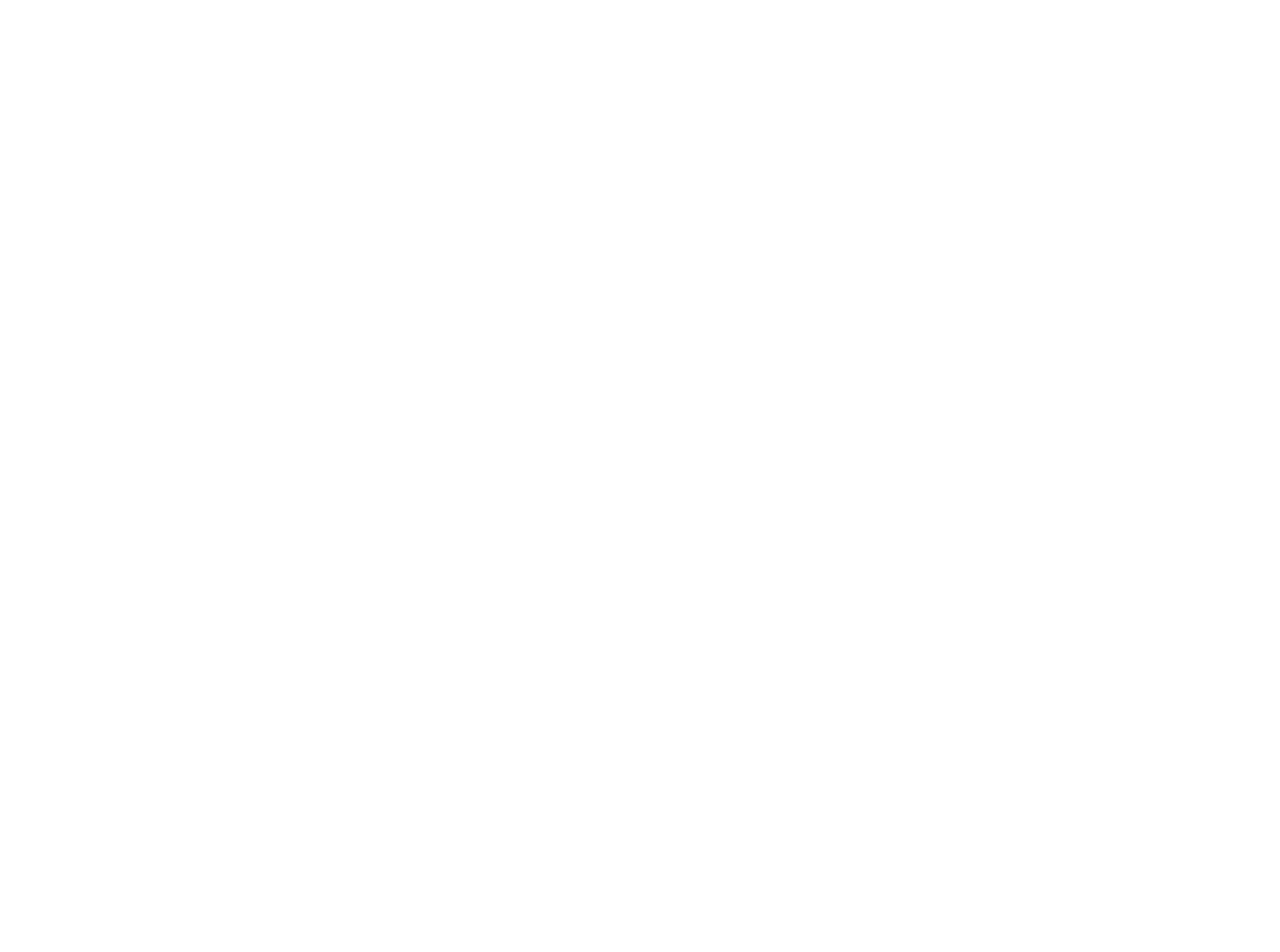
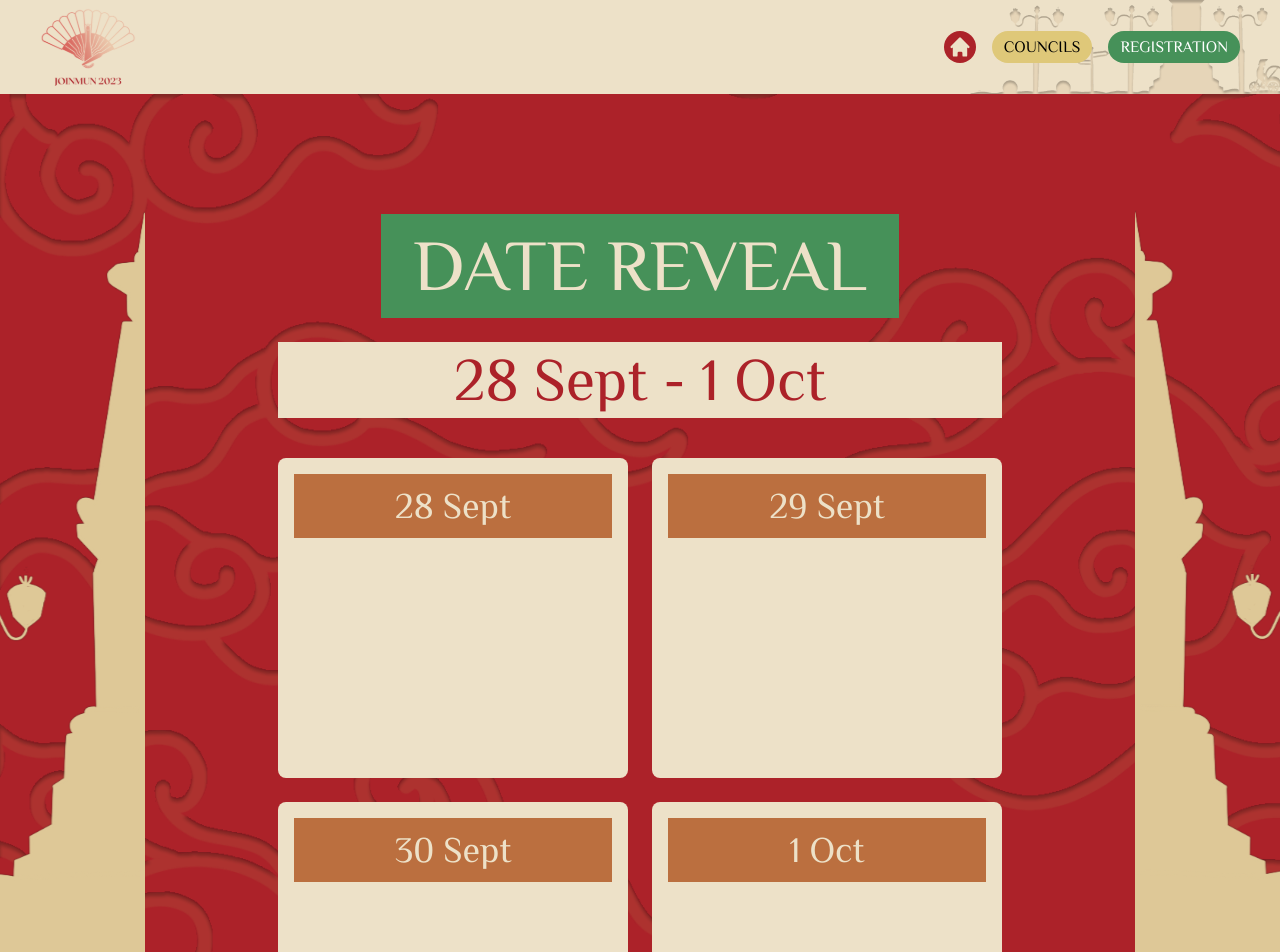
Before and after one commit to nandaisnanda/JOINMUN2023, a Next.js app in the folder joinmun-web/: page /reveal in a window 1280 px wide. Before the commit this address had no page. Shown: the top 952 px of the page. Before the commit the page ends 800 px from the top, so only its background shows below. Built offline with nearby package versions, Linux system fonts and the light colour scheme.

Commit message:
reveal page animation

```diff
--- a/joinmun-web/components/index/Remarks.jsx
+++ b/joinmun-web/components/index/Remarks.jsx
@@ -3,15 +3,15 @@
 
 const Remarks = () => {
   return (
-		<section className="container mx-auto mb-28 space-y-8 px-8 sm:px-12 lg:px-16">
-			<div className="flex flex-col items-center justify-center space-y-6 font-headline md:flex-row md:space-x-10 md:space-y-0">
+    <section className="container mx-auto mb-28 space-y-8 px-8 sm:px-12 lg:flex lg:items-center lg:justify-center lg:space-x-12 lg:space-y-0 lg:px-16">
+      <div className="flex flex-col items-center justify-center space-y-6 font-headline md:flex-row md:space-x-10 md:space-y-0 lg:flex-col lg:space-x-0 lg:space-y-6">
         <Image
-					className="h-auto w-36 rounded-full shadow-[0_0_10px_white] md:w-44 lg:w-56"
+          className="h-auto w-48 rounded-full shadow-[0_0_10px_white] md:w-56 lg:min-w-[16rem]"
           src={fotoPresident}
           alt="foto president"
         />
-				<div className="text-center md:space-y-4 md:text-left">
-					<h2 className="text-xl font-bold text-[#f4bb9c] sm:text-2xl md:text-3xl lg:text-4xl">
+        <div className="text-center md:space-y-4 md:text-left lg:text-center">
+          <h2 className="text-xl font-bold text-[#f4bb9c] sm:text-2xl md:text-3xl lg:mx-auto lg:max-w-[12ch] lg:text-4xl">
             Muhammad Riefky Fahreza
           </h2>
           <p className="text-base md:text-lg lg:text-xl">
@@ -20,7 +20,11 @@
           </p>
         </div>
       </div>
-			<p className="mx-auto max-w-prose text-justify">
+      <p className="mx-auto max-w-prose text-justify text-sm md:text-base lg:text-lg">
+        <span className="mb-2 hidden w-full text-center font-headline text-[4.25rem] lg:block">
+          WELCOMING REMARKS
+        </span>
+        <br />
         It is beyond my honor to announce the establishment of the 12th
         conference of Jogja International Model United Nations (‘JOINMUN’), one
         of the founding MUNs that contains the legacy of great MUNers of
--- a/joinmun-web/pages/reveal.js
+++ b/joinmun-web/pages/reveal.js
@@ -1,10 +1,13 @@
 import { motion } from "framer-motion";
 import Head from "next/head";
+import Image from "next/image";
+import tuguKiri from "../public/reveal/tugu-kiri.svg";
+import tuguKanan from "../public/reveal/tugu-kanan.svg";
 
 const Reveal = () => {
   return (
     <section
-			className="min-h-screen"
+      className="relative min-h-screen overflow-hidden py-20"
       style={{ backgroundImage: "url('./cloud-background.png')" }}
     >
       <Head>
@@ -22,32 +25,42 @@
         <div className="mb-6 bg-yellow px-[15vw] py-2 text-center text-2xl sm:mb-10 sm:text-5xl md:px-44 lg:text-6xl">
           <p className="text-red">28 Sept - 1 Oct</p>
         </div>
-				<div className="grid auto-rows-auto grid-cols-1 gap-6 md:grid-cols-3">
+        <div className="grid auto-rows-auto grid-cols-1 gap-6 md:grid-cols-2">
+          {revealData.map((data) => (
             <motion.div
+              key={data.date}
               variants={cardVariants}
-						className="h-40 rounded-lg bg-yellow p-3 sm:p-4"
+              className="h-80 rounded-lg bg-yellow p-3 sm:p-4"
             >
               <div className="bg-brown p-1 text-center text-2xl sm:p-3 sm:text-3xl lg:text-4xl">
-							28 Sept
+                {data.date}
               </div>
             </motion.div>
-					<motion.div
-						variants={cardVariants}
-						className="h-40 rounded-lg bg-yellow p-3 sm:p-4"
-					>
-						<div className="bg-brown p-1 text-center text-2xl sm:p-3 sm:text-3xl lg:text-4xl">
-							29 Sept
+          ))}
         </div>
       </motion.div>
+
+      {/* Tugu */}
       <motion.div
-						variants={cardVariants}
-						className="h-40 rounded-lg bg-yellow p-3 sm:p-4"
+        className="absolute inset-y-0 top-0 my-auto h-4/5 w-full"
+        initial={{ opacity: 0, scale: 0 }}
+        animate={{ opacity: 1, scale: 1 }}
+        transition={{ duration: 1.5 }}
       >
-						<div className="bg-brown p-1 text-center text-2xl sm:p-3 sm:text-3xl lg:text-4xl">
-							1 Oct
-						</div>
+        <motion.div
+          animate={{ x: "calc(-180% + 60vw)" }}
+          transition={{ duration: 2, ease: "easeOut" }}
+          className="absolute left-0 top-0 h-full"
+        >
+          <Image className="h-full w-auto" src={tuguKiri} alt="" />
         </motion.div>
-				</div>
+        <motion.div
+          animate={{ x: "calc(180% - 60vw)" }}
+          transition={{ duration: 2, ease: "easeOut" }}
+          className="absolute right-0 top-0 h-full"
+        >
+          <Image className="h-full w-auto" src={tuguKanan} alt="" />
+        </motion.div>
       </motion.div>
     </section>
   );
@@ -55,11 +68,27 @@
 export default Reveal;
 
 export async function getServerSideProps({ res }) {
-	res.writeHead(302, {
-		Location: "/404",
-	});
-	res.end();
+  // res.writeHead(302, {
+  // 	Location: "/404",
+  // });
+  // res.end();
+  return { props: {} };
 }
+
+const revealData = [
+  {
+    date: "28 Sept",
+  },
+  {
+    date: "29 Sept",
+  },
+  {
+    date: "30 Sept",
+  },
+  {
+    date: "1 Oct",
+  },
+];
 
 const revealVariants = {
   hidden: {
@@ -70,6 +99,7 @@
     opacity: 1,
     scale: 1,
     transition: {
+      delay: 1,
       duration: 1,
       ease: "easeOut",
       when: "beforeChildren",
```
Also changed, not shown: joinmun-web/public/reveal/tugu-kanan.svg (added), joinmun-web/public/reveal/tugu-kiri.svg (added). Lines whose indentation alone changed are shown as unchanged.
